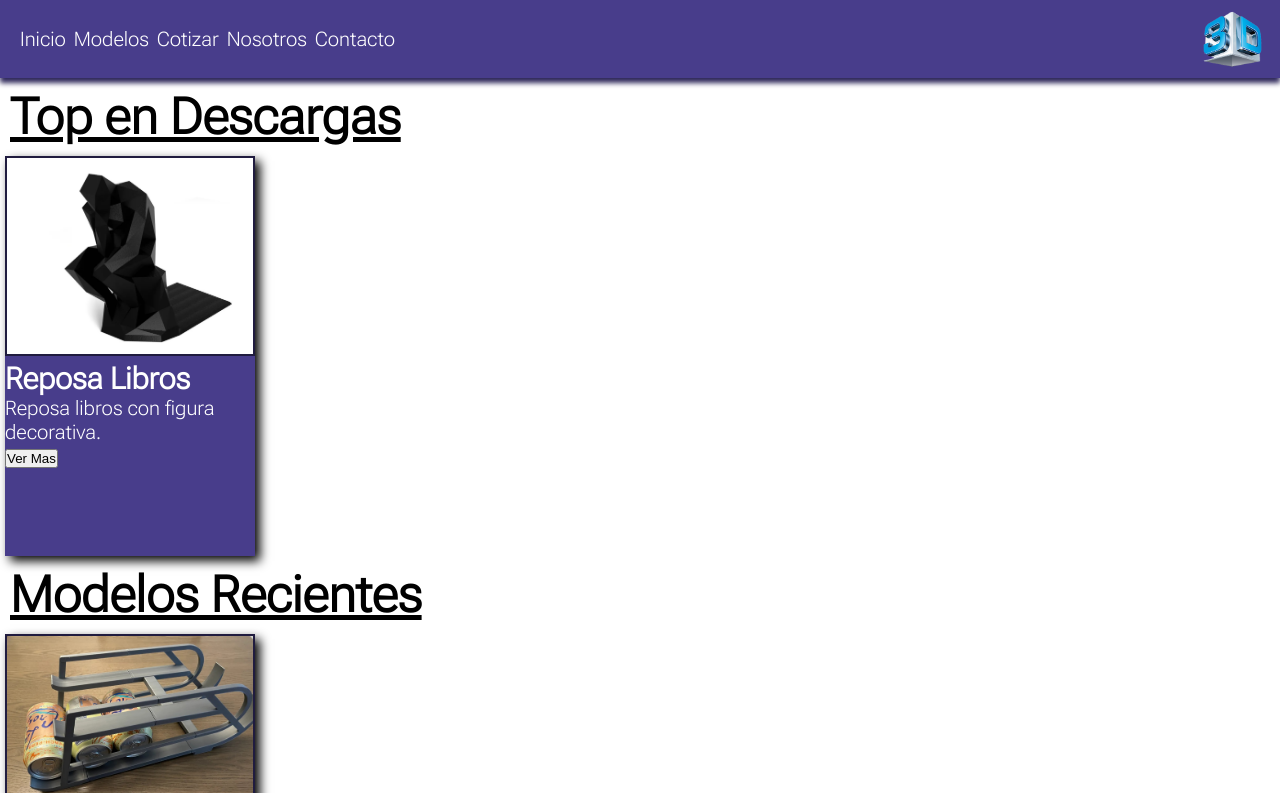
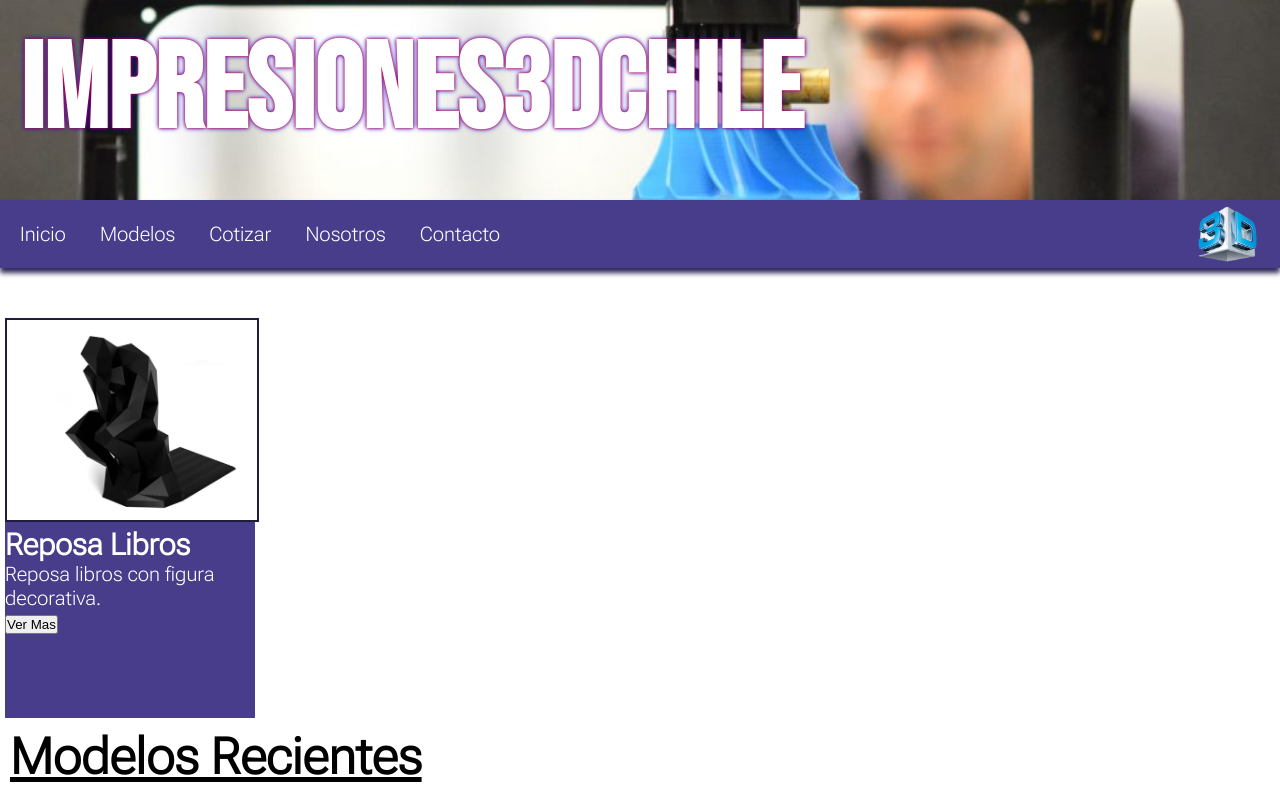
Before and after one commit to rcuevaspantoja/CH_DesarrolloWebFlex, a plain HTML site: page proyectofinal/index.html in a window 1280 px wide. Shown: the top 793 px of the page. Drawn offline with Linux system fonts and the light colour scheme.

Commit message:
15-08-2023

```diff
--- a/proyectofinal/index.html
+++ b/proyectofinal/index.html
@@ -11,7 +11,9 @@
     <link rel="preconnect" href="https://fonts.googleapis.com">
     <link rel="preconnect" href="https://fonts.gstatic.com" crossorigin>
     <link href="https://fonts.googleapis.com/css2?family=Roboto+Flex:opsz,wght@8..144,200&display=swap" rel="stylesheet">
-
+    <link rel="preconnect" href="https://fonts.googleapis.com">
+    <link rel="preconnect" href="https://fonts.gstatic.com" crossorigin>
+    <link href="https://fonts.googleapis.com/css2?family=Bebas+Neue&family=Roboto+Flex:opsz,wght@8..144,200&display=swap" rel="stylesheet">
     <!--SCRIPT FONT AWESOME-->
     <script src="https://kit.fontawesome.com/14c99fbd86.js" crossorigin="anonymous"></script>
 
@@ -19,8 +21,14 @@
   </head>
   <body>
     <!--Navbar-->
+    <div> <!--BANNER-->
+      <div class="banner-titulo">
+        <h1>IMPRESIONES3DCHILE</h1>
+      </div>
+    </div>
+
     <header>
-      <nav>
+      <nav class="navbar">
         <ul>
           <li><a class="enlace-navbar" href="./index.html">Inicio</a></li>
           <li><a class="enlace-navbar" href="./pages/modelos.html">Modelos</a></li>
@@ -35,9 +43,7 @@
     <!--CUERPO DE PAGINA-->
     <main>
       <section>
-
         <div> <!-- Modelos más descargados-->
-          <h1 class="titulo-div">Top en Descargas</h1>
             <div id="div-card">
               <img id="img-card" src="./images/productos/reposalibros.jpg" alt="Foto producto">
               <div>
--- a/proyectofinal/styles/index.css
+++ b/proyectofinal/styles/index.css
@@ -1,7 +1,6 @@
 * {
   margin: 0;
   padding: 0;
-  box-sizing: border-box;
 }
 
 body {
@@ -10,18 +9,45 @@ body {
 }
 
 /* NAVBAR */
-nav {
+.banner-titulo{
+  height: 200px;
+  width: 100%;
+  background-image: url(/proyectofinal/images/banner.jpg);
+  background-repeat: no-repeat;
+  background-size: 100% auto;
+  background-position: center;
+}
+
+.banner-titulo h1{
   display: flex;
+  padding: 20px;
+  color: white;
+  font-size: 120px;
+  font-family: 'Bebas Neue', sans-serif;
+  text-shadow: 0 0 3px #FF0000, 0 0 5px #0000FF;
+}
+
+.navbar{
+  display: flex;
+  width: 100%;
+  padding: 5px 0 5px;
   background-color: darkslateblue;
-  padding: 10px;
-  padding-left: 20px;
   justify-content: space-between;
   box-shadow: 0 5px 5px rgb(46, 40, 90);
+  margin-bottom: 50px;
 }
+
+header {
+  position: sticky;
+  top: 0px;
+}
+
 #logo_navbar {
   width: 75px;
+  padding-right: 15px;
 }
 .enlace-navbar {
+  padding-left: 20px;
   color: white;
   /* elimina la decoración */
   text-decoration: none;
@@ -30,7 +56,7 @@ nav ul {
   display: flex;
   justify-content: space-between;
   align-items: center;
-  width: 30%;
+  width: 500px ;
   /*remueve el punto de lista ul li*/
   list-style-type: none;
 }
@@ -84,8 +110,6 @@ footer ul {
   background-color: darkslateblue;
   color: white;
   margin: 5px;
-  box-shadow: 5px 5px 10px black;
-
 }
 
 #img-card {
@@ -105,6 +129,8 @@ footer ul {
     text-decoration: underline;
 }
 
+
+
 /* Nosotros */
 #foto-nosotros {
     width: 35%;
```
Also changed, not shown: proyectofinal/pages/contacto.html (+10 -3 lines), proyectofinal/pages/cotizar.html (+13 -7 lines), proyectofinal/pages/modelos.html (+10 -2 lines), proyectofinal/pages/nosotros.html (+9 -3 lines), proyectofinal/images/banner.jpg (added).
